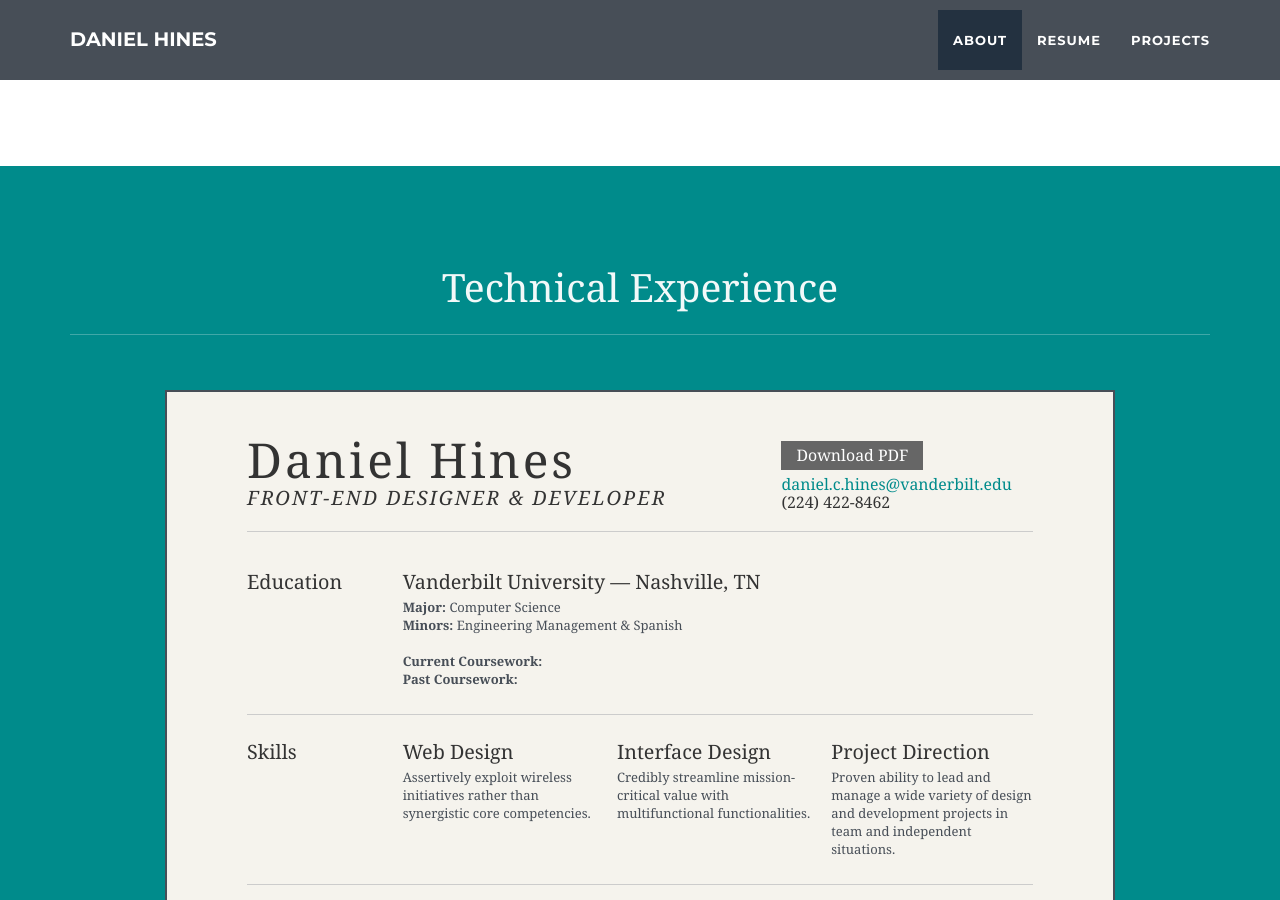
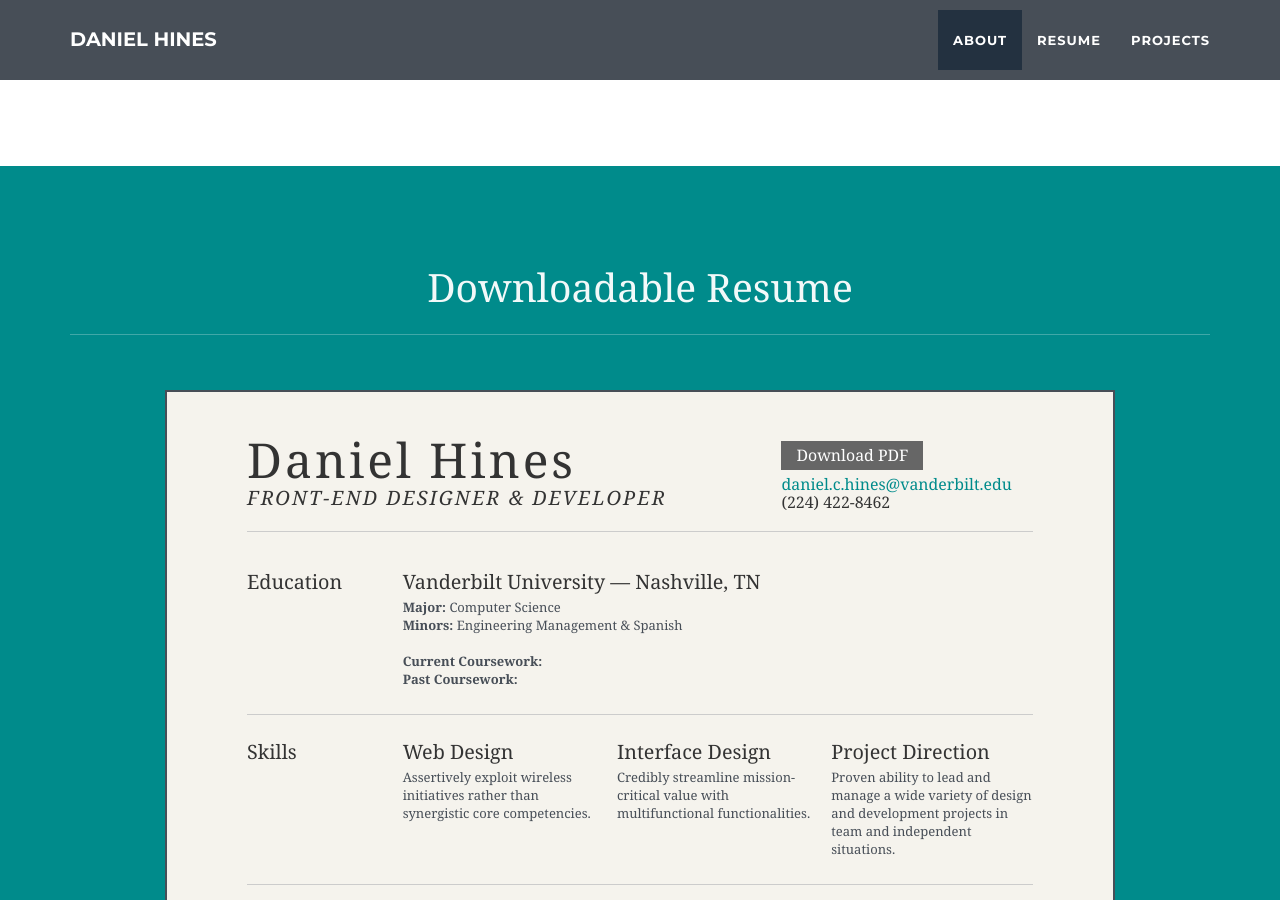
Before and after one commit to danielchines/danielchines.github.io, a Jekyll site: the page built from index.html, in a window 1280 px wide and 900 px high, scrolled down 1456 px. Built offline with Jekyll 4.4.1, drawn with Linux system fonts in a browser that asks for light colours.

Commit message:
Update cv.html

```diff
--- a/_includes/cv.html
+++ b/_includes/cv.html
@@ -3,7 +3,7 @@
         <div class="container">
             <div class="row">
                 <div class="col-lg-12 text-center">
-                    <h2 class="white">Technical Experience</h2>
+                    <h2 class="white">Downloadable Resume</h2>
                 </div>
             </div>
             <div class="row">
```
